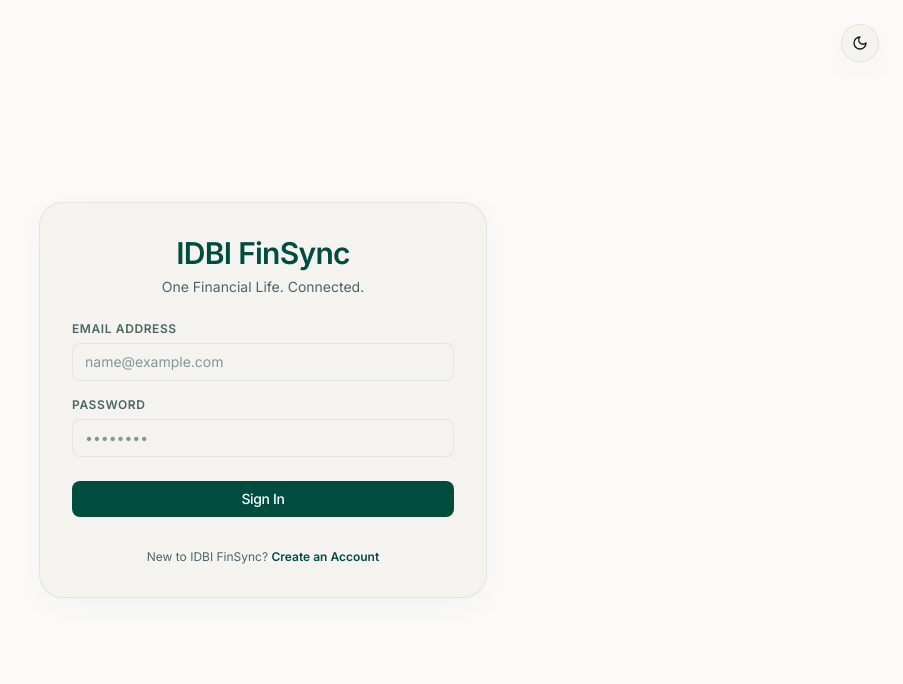
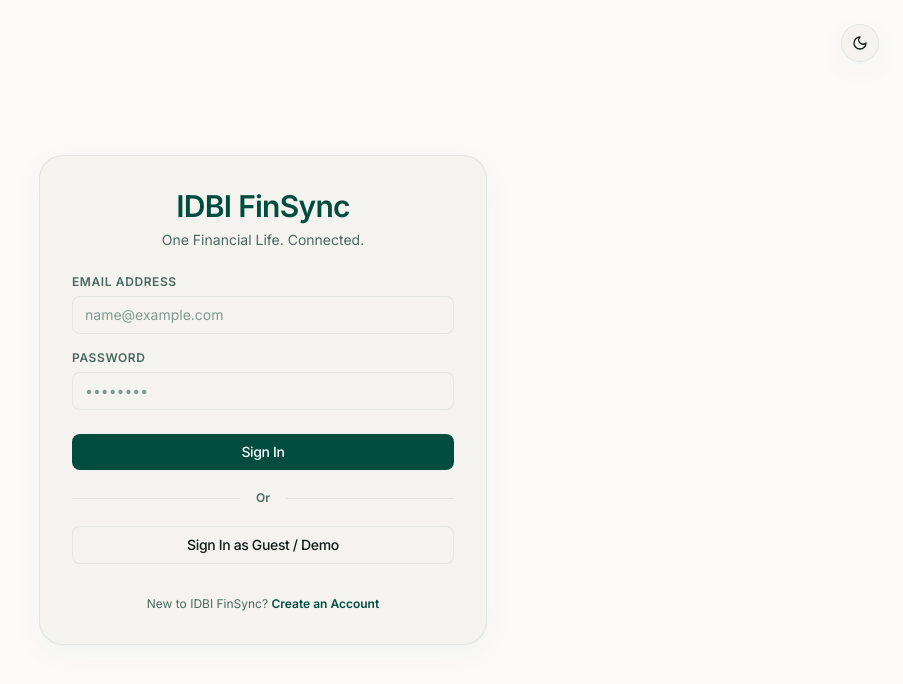
Before and after one commit to Hey-Astreon/IDBI-FinSync, a React (Vite) app in the folder apps/web/: page / in a window 1280 px wide. Shown: the top 684 px of the page, without its empty margins (377-1280 px from the left). Built offline with nearby package versions, Linux system fonts and the light colour scheme; no server answers.

Commit message:
feat: add robust auto-demo sign in button on login page

```diff
--- a/apps/web/src/pages/auth/Login.tsx
+++ b/apps/web/src/pages/auth/Login.tsx
@@ -45,6 +45,76 @@
       }
 
       addToast('error', 'Login Failed', errorMsg);
+    } finally {
+      setIsLoading(false);
+    }
+  };
+
+  const handleDemoLogin = async () => {
+    setIsLoading(true);
+    setValidationError(null);
+
+    const demoEmail = 'demo@finsync.com';
+    const demoPassword = 'password123';
+
+    try {
+      // 1. Try to Login
+      const loginResponse = await apiClient.post('/auth/login', {
+        email: demoEmail,
+        password: demoPassword,
+        deviceId: 'web-browser-session',
+        deviceName: 'Chrome Browser',
+      });
+
+      const { token, user } = loginResponse.data.data;
+      setToken(token);
+      setUser(user);
+      addToast('success', 'Logged In as Demo User', 'Welcome to IDBI FinSync demo!');
+      setScreen('dashboard');
+    } catch {
+      // 2. If user doesn't exist, register them on the fly!
+      try {
+        // Register User
+        const registerResponse = await apiClient.post('/auth/register', {
+          fullName: 'Demo User',
+          email: demoEmail,
+          password: demoPassword,
+          mobileNumber: '9999999999',
+        });
+        const user = registerResponse.data.data.user;
+
+        // Request OTP
+        await apiClient.post('/auth/otp/request', {
+          userId: user.id,
+          purpose: 'SIGNUP',
+        });
+
+        // Verify OTP using the bypass code we created
+        await apiClient.post('/auth/otp/verify', {
+          userId: user.id,
+          code: '123456',
+          purpose: 'SIGNUP',
+        });
+
+        // Login again!
+        const loginResponse = await apiClient.post('/auth/login', {
+          email: demoEmail,
+          password: demoPassword,
+          deviceId: 'web-browser-session',
+          deviceName: 'Chrome Browser',
+        });
+
+        const { token, user: loggedUser } = loginResponse.data.data;
+        setToken(token);
+        setUser(loggedUser);
+        addToast('success', 'Demo User Created & Authenticated', 'Welcome to IDBI FinSync demo!');
+        setScreen('dashboard');
+      } catch (innerErr: any) {
+        const errorMsg =
+          innerErr.response?.data?.error?.message || 'Failed to initialize demo session.';
+        setValidationError(errorMsg);
+        addToast('error', 'Demo Sign In Failed', errorMsg);
+      }
     } finally {
       setIsLoading(false);
     }
@@ -99,6 +169,22 @@
           <Button type="submit" isLoading={isLoading} className="w-full mt-2">
             Sign In
           </Button>
+
+          <div className="relative flex py-1 items-center">
+            <div className="flex-grow border-t border-border-light"></div>
+            <span className="flex-shrink mx-4 text-text-secondary text-xs font-semibold">Or</span>
+            <div className="flex-grow border-t border-border-light"></div>
+          </div>
+
+          <Button
+            type="button"
+            variant="secondary"
+            onClick={handleDemoLogin}
+            isLoading={isLoading}
+            className="w-full border border-brand-primary/20 text-brand-primary hover:bg-brand-primary/5 hover:text-brand-primary-dark transition-all"
+          >
+            Sign In as Guest / Demo
+          </Button>
         </form>
 
         <div className="text-center text-xs text-text-secondary mt-2">
```
